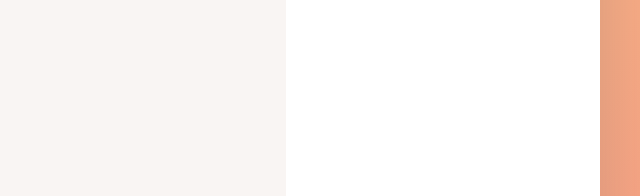
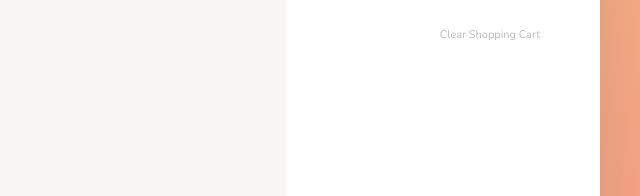
Before and after one commit to timlisiecki/forkify, a website built with webpack: page src/index.html in a window 1280 px wide. Shown: the part 219-415 px from the top of the page, 640-1280 px from the left. Built offline with nearby package versions, Linux system fonts and the light colour scheme.

Commit message:
added CSS for a clear cart button

```diff
--- a/docs/css/style.css
+++ b/docs/css/style.css
@@ -221,15 +221,18 @@ body {
     visibility: hidden;
     opacity: 0;
     transition: all .5s .2s; }
-  .likes__btn--remove {
+  .likes__btn--remove,
+  .shopping__list--remove {
+    margin-top: 1rem;
     padding: 0 2rem;
     text-align: right;
     color: #bbbbbb;
     font-size: 1.1rem; }
-  .likes__btn--remove:hover {
+  .likes__btn--remove:hover,
+  .shopping__list--remove:hover {
     font-weight: 600;
     cursor: pointer;
-    transition: all 0.3s; }
+    transition: all 0.3s ease-in-out; }
 
 .results,
 .likes {
--- a/src/index.html
+++ b/src/index.html
@@ -57,6 +57,8 @@
 
             <!-- Display shopping list -->
             <ul class="shopping__list"></ul>
+            <!-- Clear shopping list -->
+            <p class="shopping__list--remove">Clear Shopping Cart</p>
 
             <div class="copyright">
                 &copy; by Tim Lisiecki. Powered by
```
